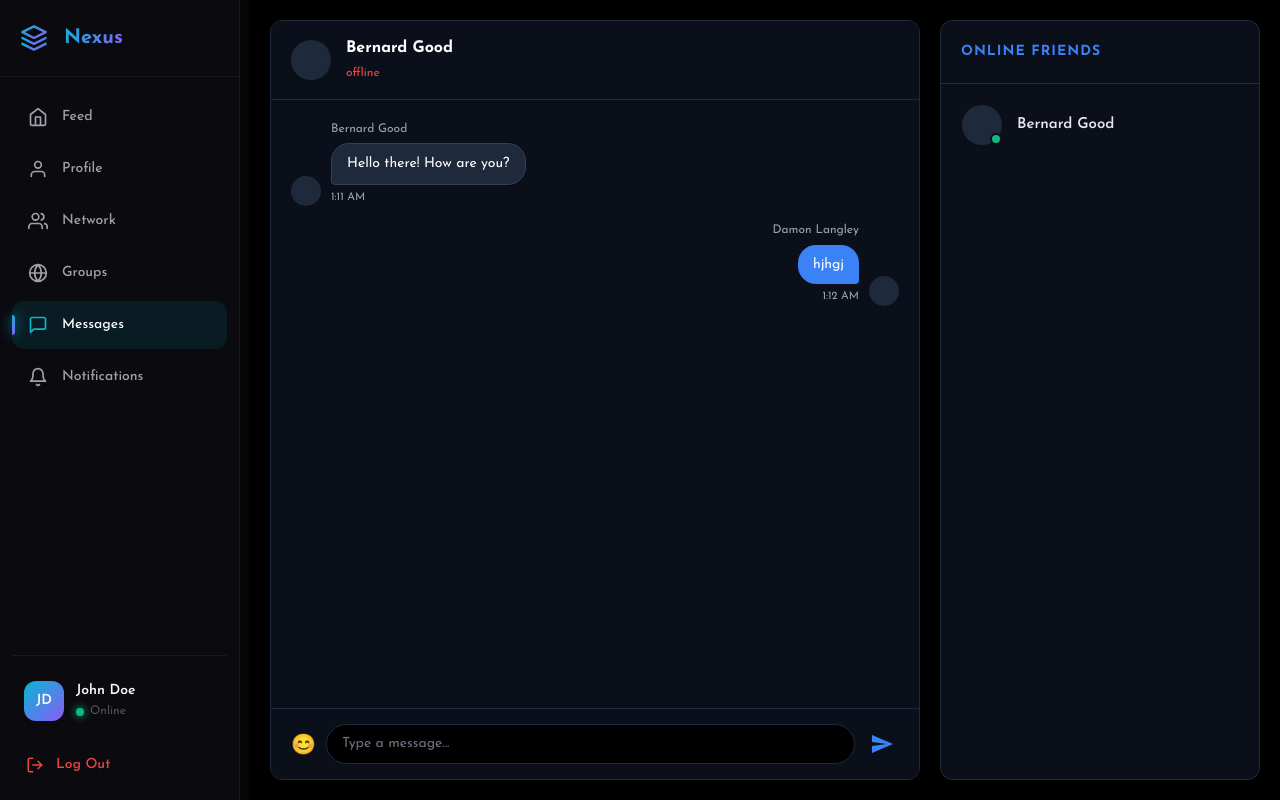
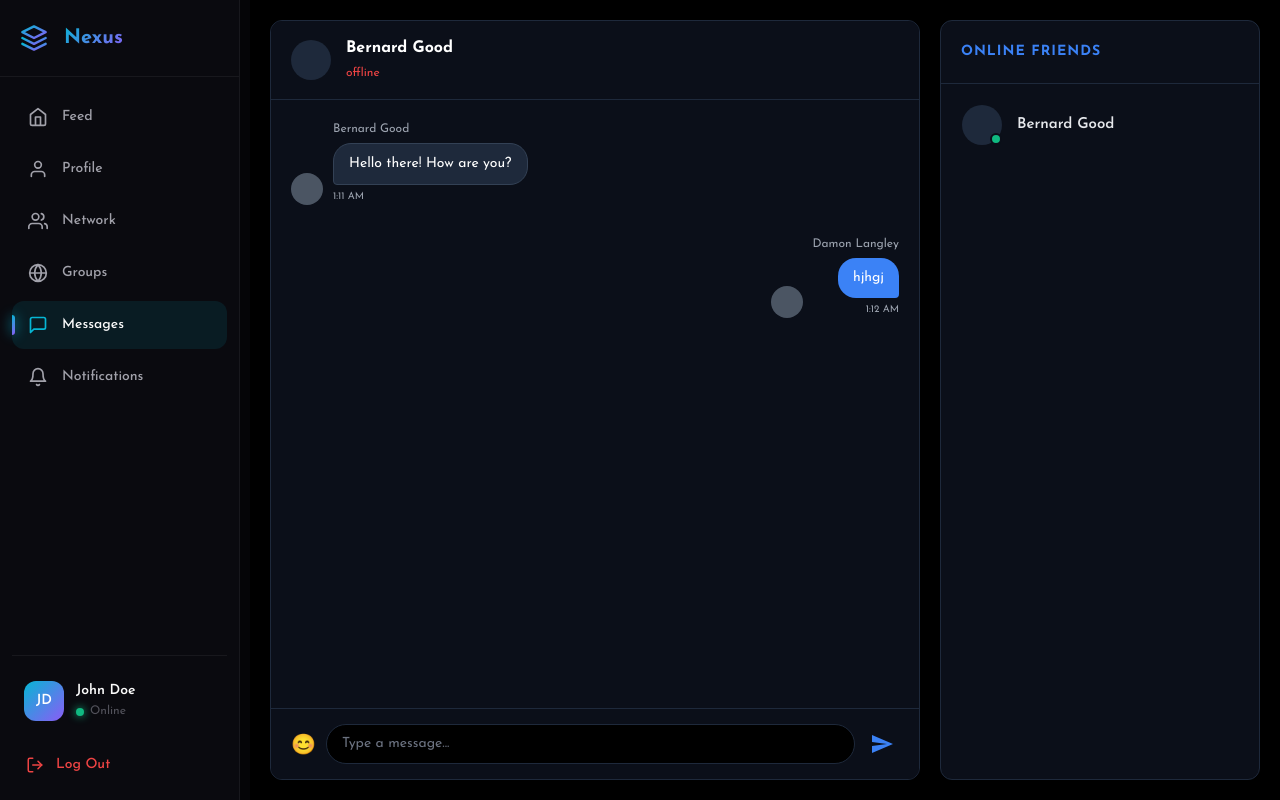
Before and after one commit to elghamari/social-network, a Next.js app in the folder web/: page /chat in a window 1280 px wide. Built offline with nearby package versions, Linux system fonts and the light colour scheme.

Commit message:
Enhance chat module CSS with new styles for avatars, unread badges, and message layout

```diff
--- a/web/app/chat/chat.module.css
+++ b/web/app/chat/chat.module.css
@@ -290,3 +290,57 @@
 .iconButton:hover {
   transform: scale(1.1);
 }
+
+.headerAvatar, .messageAvatar, .contactAvatar {
+  display: flex;
+  align-items: center;
+  justify-content: center;
+  color: #ffffff;
+  font-size: 14px;
+  font-weight: 600;
+}
+
+.unreadBadge {
+  background-color: #3b82f6;
+  color: white;
+  font-size: 10px;
+  font-weight: bold;
+  min-width: 18px;
+  height: 18px;
+  border-radius: 50%;
+  display: flex;
+  align-items: center;
+  justify-content: center;
+  padding: 2px;
+}
+
+.messageWrapper {
+  display: flex;
+  align-items: flex-end; /* الـ Avatar كيجي لتحت مع آخر سطر في الميساج */
+  gap: 10px;
+  margin-bottom: 15px;
+}
+
+.sent {
+  flex-direction: row-reverse;
+}
+
+.messageAvatar {
+  width: 32px;
+  height: 32px;
+  background-color: #4b5563;
+  color: white;
+  border-radius: 50%;
+  display: flex;
+  align-items: center;
+  justify-content: center;
+  font-size: 12px;
+  flex-shrink: 0;
+}
+
+.time {
+  font-size: 10px;
+  color: #9ca3af;
+  margin-top: 4px;
+  display: block;
+}
```
